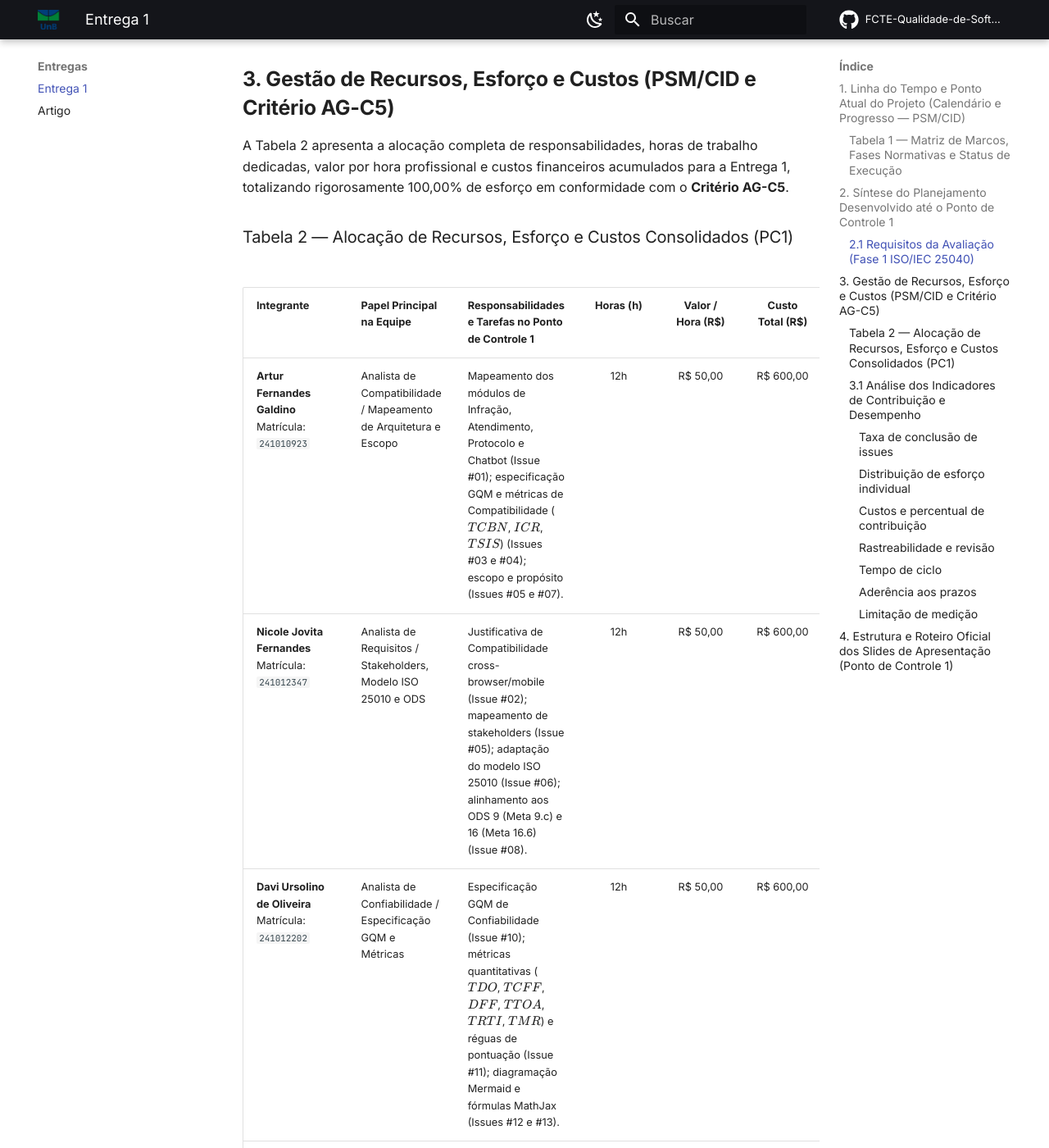
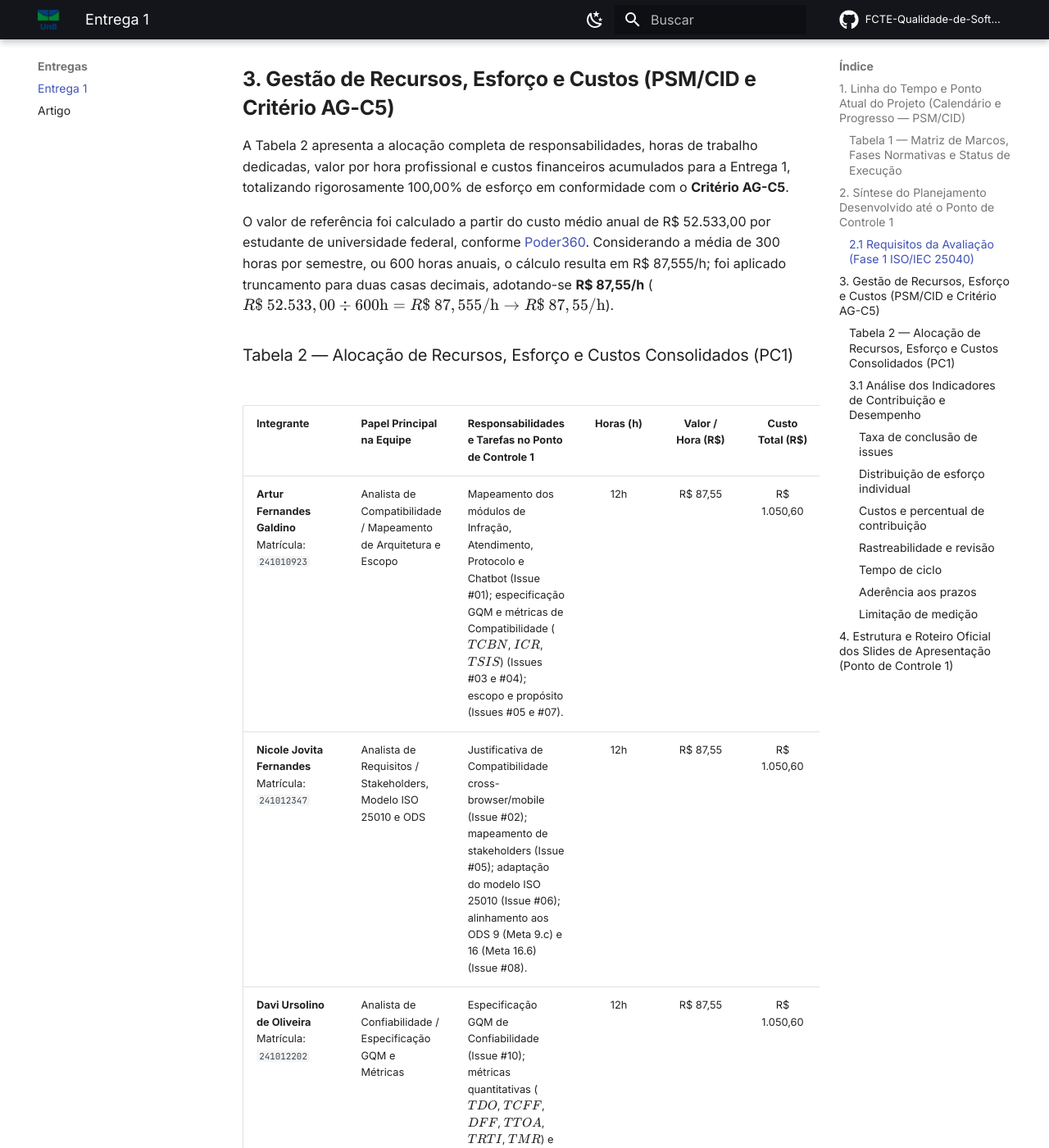
Before and after one commit to FCTE-Qualidade-de-Software-1/2026-2_T02_KAY_MCNULTY, an MkDocs documentation site: the page built from docs/entregas/entrega1.md, in a window 1280 px wide and 1400 px high, scrolled down 3522 px. Shown: the whole window at 82% size. Built offline with MkDocs 1.6.1 and Material for MkDocs 9.7.7, drawn with Linux system fonts in a browser that asks for light colours; comment, search, counter and statistics services are not loaded; some of the changed text lies outside the part shown.

Commit message:
feat(métricas): atualiza valor-hora e custos nos relatórios e tabelas de alocação

```diff
--- a/docs/entregas/entrega1.md
+++ b/docs/entregas/entrega1.md
@@ -57,17 +57,19 @@ Esta seção formaliza a evolução cronológica do projeto da equipe Kay McNult
 
 A Tabela 2 apresenta a alocação completa de responsabilidades, horas de trabalho dedicadas, valor por hora profissional e custos financeiros acumulados para a Entrega 1, totalizando rigorosamente 100,00% de esforço em conformidade com o **Critério AG-C5**.
 
+O valor de referência foi calculado a partir do custo médio anual de R$ 52.533,00 por estudante de universidade federal, conforme [Poder360](https://www.poder360.com.br/poder-economia/alunos-de-universidades-federais-tem-custo-medio-anual-de-r-52-533/). Considerando a média de 300 horas por semestre, ou 600 horas anuais, o cálculo resulta em R$ 87,555/h; foi aplicado truncamento para duas casas decimais, adotando-se **R$ 87,55/h** ($R\$\ 52.533,00 \div 600\text{h} = R\$\ 87,555/\text{h} \rightarrow R\$\ 87,55/\text{h}$).
+
 ### Tabela 2 — Alocação de Recursos, Esforço e Custos Consolidados (PC1)
 
 | Integrante | Papel Principal na Equipe | Responsabilidades e Tarefas no Ponto de Controle 1 | Horas (h) | Valor / Hora (R$) | Custo Total (R$) | % de Esforço (AG-C5) |
 | :--- | :--- | :--- | :---: | :---: | :---: | :---: |
-| **Artur Fernandes Galdino**<br>Matrícula: `241010923` | Analista de Compatibilidade / Mapeamento de Arquitetura e Escopo | Mapeamento dos módulos de Infração, Atendimento, Protocolo e Chatbot (Issue #01); especificação GQM e métricas de Compatibilidade ($TCBN$, $ICR$, $TSIS$) (Issues #03 e #04); escopo e propósito (Issues #05 e #07). | 12h | R$ 50,00 | R$ 600,00 | **16,67%** |
-| **Nicole Jovita Fernandes**<br>Matrícula: `241012347` | Analista de Requisitos / Stakeholders, Modelo ISO 25010 e ODS | Justificativa de Compatibilidade cross-browser/mobile (Issue #02); mapeamento de stakeholders (Issue #05); adaptação do modelo ISO 25010 (Issue #06); alinhamento aos ODS 9 (Meta 9.c) e 16 (Meta 16.6) (Issue #08). | 12h | R$ 50,00 | R$ 600,00 | **16,67%** |
-| **Davi Ursolino de Oliveira**<br>Matrícula: `241012202` | Analista de Confiabilidade / Especificação GQM e Métricas | Especificação GQM de Confiabilidade (Issue #10); métricas quantitativas ($TDO$, $TCFF$, $DFF$, $TTOA$, $TRTI$, $TMR$) e réguas de pontuação (Issue #11); diagramação Mermaid e fórmulas MathJax (Issues #12 e #13). | 12h | R$ 50,00 | R$ 600,00 | **16,67%** |
-| **João Eduardo Pereira Rabelo**<br>Matrícula: `180053299` | Analista de Confiabilidade / Metodologia e Métricas PSM | Fundamentação de Confiabilidade em serviços transacionais (Issue #09); metodologia ISO 25040; métricas PSM/CID de processos e calendário; auditoria de governança e atas. | 12h | R$ 50,00 | R$ 600,00 | **16,66%** |
-| **Natan José França**<br>Matrícula: `241011537` | Analista de Usabilidade / Diagrama GQM e Níveis de Julgamento | Justificativa de Usabilidade (Issue #14); modelo GQM e hipóteses nos 4 módulos (Issue #15); escalas de julgamento das métricas $TCAPA$, $IEFO$ e $TPRE$ (Issue #16); diagrama GQM e artigo (Issue #17). | 12h | R$ 50,00 | R$ 600,00 | **16,66%** |
-| **Yan Santos Rodrigues**<br>Matrícula: `241025480` | Analista de Usabilidade / Especificação Operacional e Heurísticas | Análise ergonômica e perfil de condutores do DF (Issue #14); procedimentos operacionais para Heurísticas de Nielsen e questionário $SUS$ (Issue #15); métricas quantitativas de usabilidade (Issue #16); documentação MkDocs (Issue #17). | 12h | R$ 50,00 | R$ 600,00 | **16,67%** |
-| **TOTAL CONSOLIDADO** | — | **Entregáveis Fases 1 e 2 Consolidados — Ponto de Controle 1** | **72h** | Média: R$ 50,00/h | **R$ 3.600,00** | **100%** |
+| **Artur Fernandes Galdino**<br>Matrícula: `241010923` | Analista de Compatibilidade / Mapeamento de Arquitetura e Escopo | Mapeamento dos módulos de Infração, Atendimento, Protocolo e Chatbot (Issue #01); especificação GQM e métricas de Compatibilidade ($TCBN$, $ICR$, $TSIS$) (Issues #03 e #04); escopo e propósito (Issues #05 e #07). | 12h | R$ 87,55 | R$ 1.050,60 | **16,67%** |
+| **Nicole Jovita Fernandes**<br>Matrícula: `241012347` | Analista de Requisitos / Stakeholders, Modelo ISO 25010 e ODS | Justificativa de Compatibilidade cross-browser/mobile (Issue #02); mapeamento de stakeholders (Issue #05); adaptação do modelo ISO 25010 (Issue #06); alinhamento aos ODS 9 (Meta 9.c) e 16 (Meta 16.6) (Issue #08). | 12h | R$ 87,55 | R$ 1.050,60 | **16,67%** |
+| **Davi Ursolino de Oliveira**<br>Matrícula: `241012202` | Analista de Confiabilidade / Especificação GQM e Métricas | Especificação GQM de Confiabilidade (Issue #10); métricas quantitativas ($TDO$, $TCFF$, $DFF$, $TTOA$, $TRTI$, $TMR$) e réguas de pontuação (Issue #11); diagramação Mermaid e fórmulas MathJax (Issues #12 e #13). | 12h | R$ 87,55 | R$ 1.050,60 | **16,67%** |
+| **João Eduardo Pereira Rabelo**<br>Matrícula: `180053299` | Analista de Confiabilidade / Metodologia e Métricas PSM | Fundamentação de Confiabilidade em serviços transacionais (Issue #09); metodologia ISO 25040; métricas PSM/CID de processos e calendário; auditoria de governança e atas. | 12h | R$ 87,55 | R$ 1.050,60 | **16,66%** |
+| **Natan José França**<br>Matrícula: `241011537` | Analista de Usabilidade / Diagrama GQM e Níveis de Julgamento | Justificativa de Usabilidade (Issue #14); modelo GQM e hipóteses nos 4 módulos (Issue #15); escalas de julgamento das métricas $TCAPA$, $IEFO$ e $TPRE$ (Issue #16); diagrama GQM e artigo (Issue #17). | 12h | R$ 87,55 | R$ 1.050,60 | **16,66%** |
+| **Yan Santos Rodrigues**<br>Matrícula: `241025480` | Analista de Usabilidade / Especificação Operacional e Heurísticas | Análise ergonômica e perfil de condutores do DF (Issue #14); procedimentos operacionais para Heurísticas de Nielsen e questionário $SUS$ (Issue #15); métricas quantitativas de usabilidade (Issue #16); documentação MkDocs (Issue #17). | 12h | R$ 87,55 | R$ 1.050,60 | **16,67%** |
+| **TOTAL CONSOLIDADO** | — | **Entregáveis Fases 1 e 2 Consolidados — Ponto de Controle 1** | **72h** | Média: R$ 87,55/h | **R$ 6.303,60** | **100%** |
 
 *Fonte: Elaborado pelos autores conforme diretrizes da disciplina FGA0315 e modelo PSM/CID.*
 
```
Also changed, not shown: docs/gestao/metricas-psm.md (+2 -0 lines), docs/index.md (+7 -7 lines), snippets/alocacao-recursos-custos.md (+7 -7 lines), snippets/contributions-summary.md (+7 -7 lines), snippets/distribuicao-custos-areas.md (+4 -4 lines), 1 other file.
